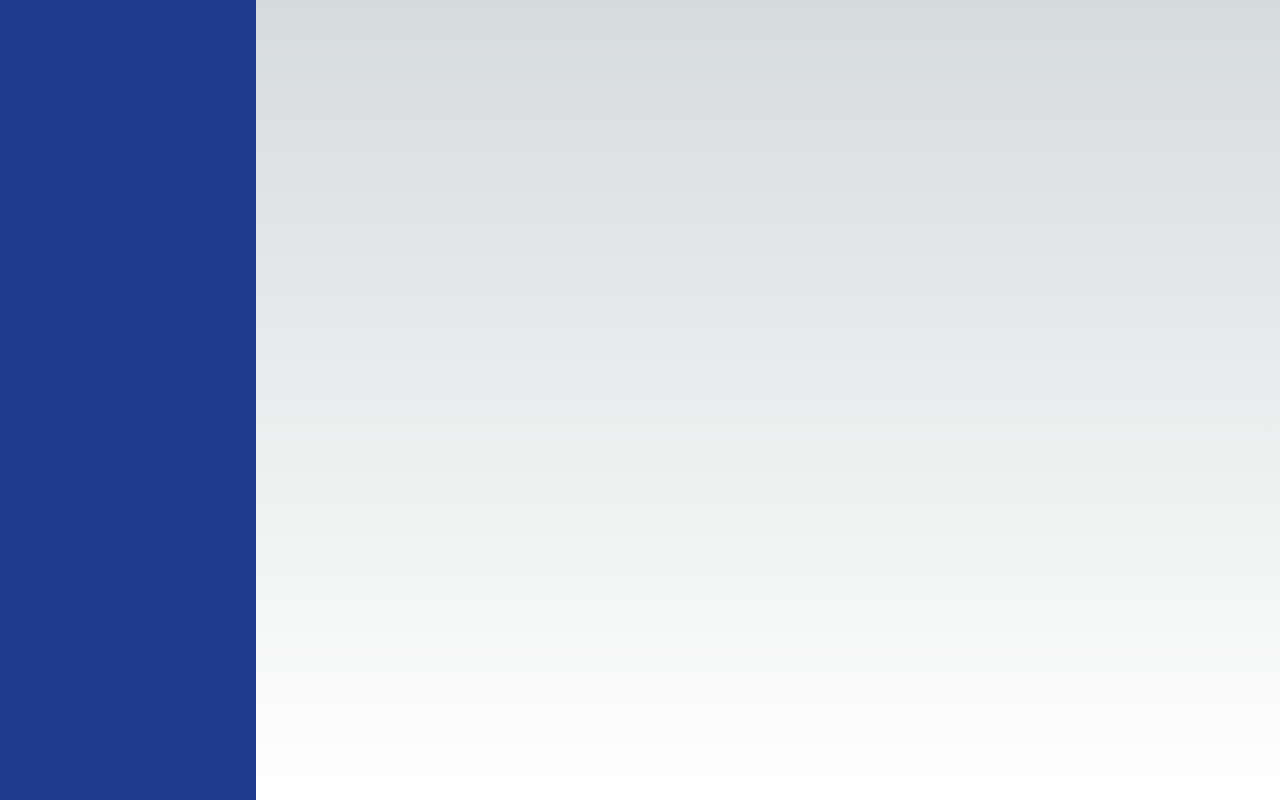
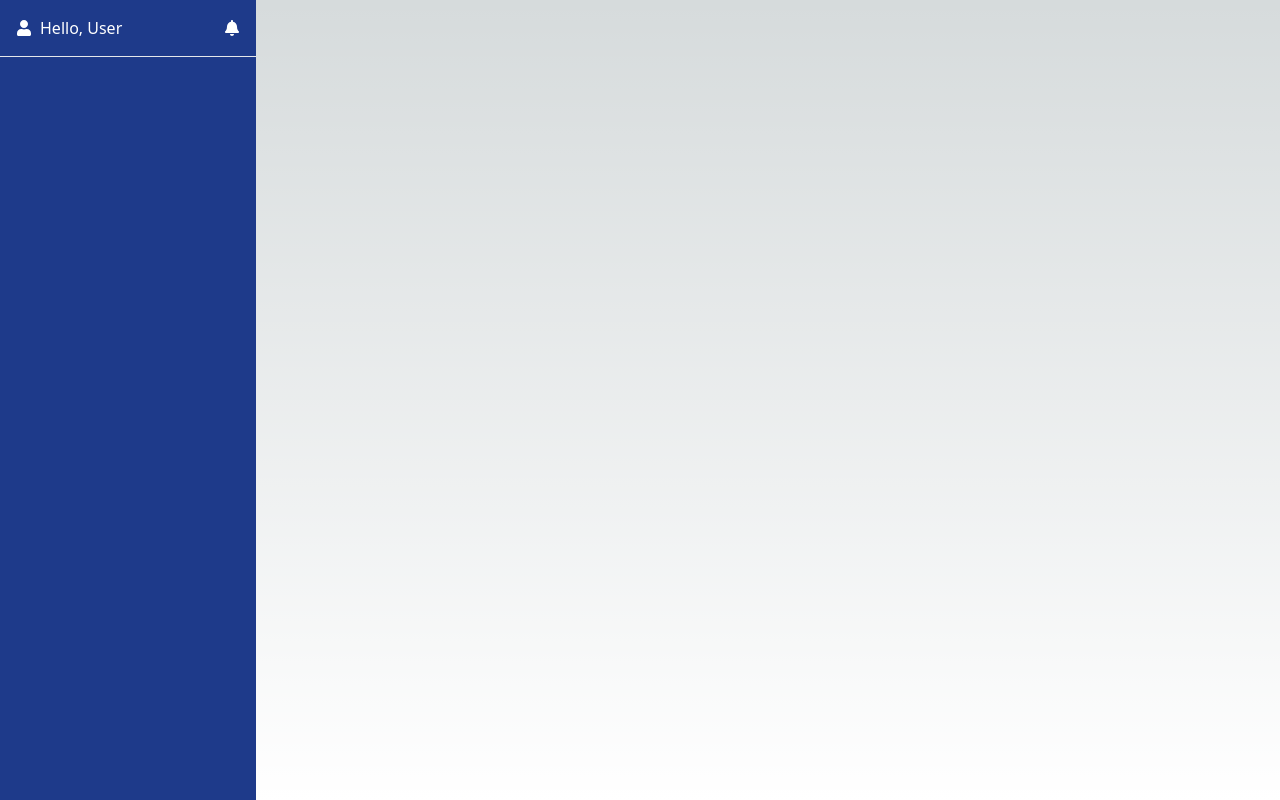
Before and after one commit to nikamaish/NextJS-Frontend, a Next.js app: page /components/Sidebar in a window 1280 px wide. Built offline with nearby package versions, Linux system fonts and the light colour scheme.

Commit message:
user and bell icon

```diff
--- a/src/pages/components/Sidebar.js
+++ b/src/pages/components/Sidebar.js
@@ -1,12 +1,23 @@
 import React from 'react';
+import { FontAwesomeIcon } from '@fortawesome/react-fontawesome';
+import { FaUser, FaBell, FaMessage } from 'react-icons/fa';
+
 
 const Sidebar = () => {
   return (
     <aside className="bg-darkBlue w-64 h-screen">
-  {/* Sidebar Content Goes Here */}
+      <div className="flex items-center justify-between p-4">
+        <div className="flex items-center">
+          <FaUser className="text-white mr-2" />
+          <span className="text-white">Hello, User</span>
+        </div>
+        <FaBell className="text-white" />
+      </div>
+      <div>
 
-</aside>
-
+      </div>
+      <hr />
+    </aside>
   );
 };
 
```
Also changed, not shown: package.json (+8 -4 lines), src/pages/components/Forum.js (added), 1 other file (tests, documents, lock files or other folders).
